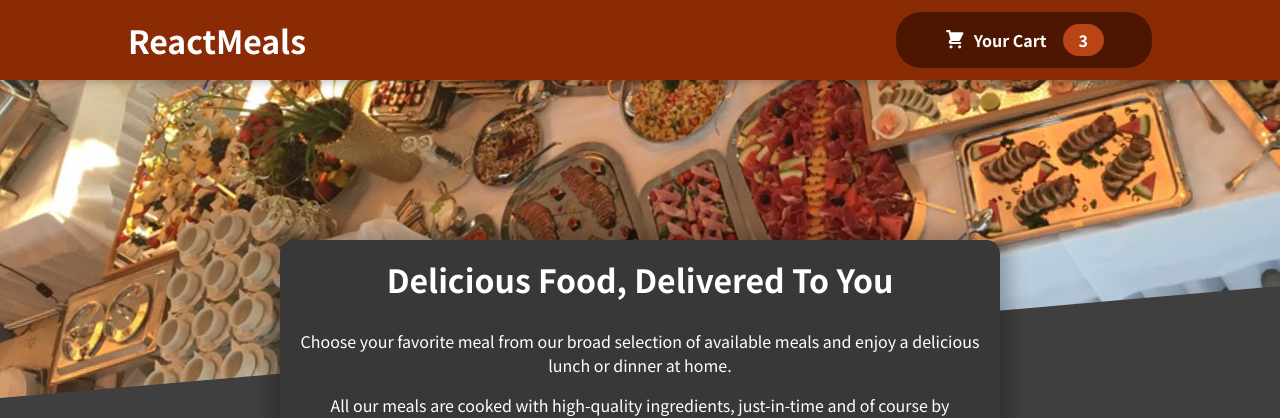
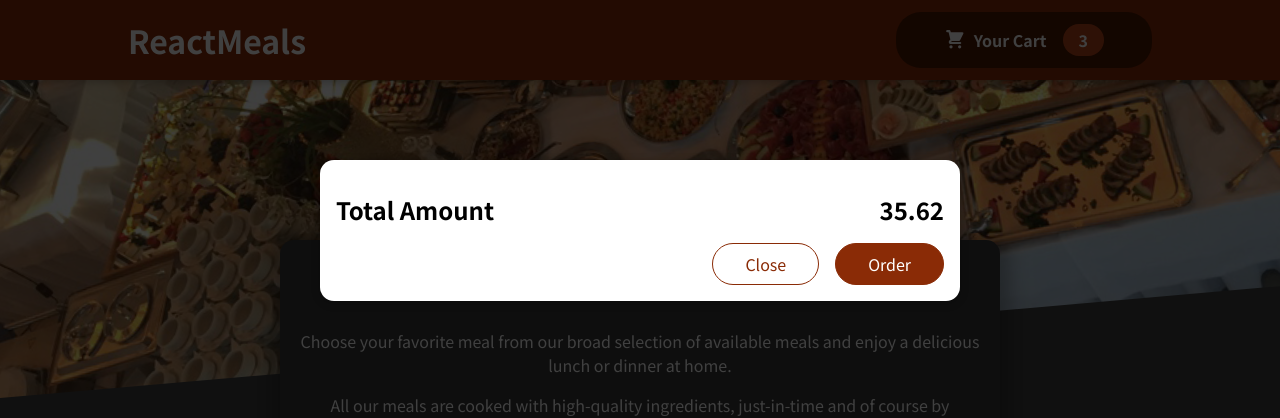
Before and after one commit to mauroef/react-the-complete-guide, a React (Create React App) app: page / in a window 1280 px wide. Shown: the top 418 px of the page. Built offline with nearby package versions, Linux system fonts and the light colour scheme.

Commit message:
139 Adding modal

```diff
--- a/public/index.html
+++ b/public/index.html
@@ -28,6 +28,7 @@
   </head>
   <body>
     <noscript>You need to enable JavaScript to run this app.</noscript>
+    <div id="overlays"></div>
     <div id="root"></div>
     <!--
       This HTML file is a template.
--- a/src/App.js
+++ b/src/App.js
@@ -1,14 +1,16 @@
 import { Fragment } from 'react';
 import Header from './components/Layout/Header';
 import Meals from './components/Meals/Meals';
+import Cart from './components/Cart/Cart';
 
 function App() {
   return (
     <Fragment>
-      <Header/>
+      <Cart />
+      <Header />
       <main>
-          <Meals/>
-        </main>
+        <Meals />
+      </main>
     </Fragment>
   );
 }
--- /dev/null
+++ b/src/components/Cart/Cart.js
@@ -0,0 +1,28 @@
+import Modal from '../UI/Modal';
+import classes from './Cart.module.css';
+
+const Cart = (props) => {
+  const cartItems = (
+    <ul className={classes['cart-items']}>
+      {[{ id: 'c1', name: 'Sushi', amount: 2, price: 12.99 }].map((items) => {
+        <li>{items.name}</li>;
+      })}
+    </ul>
+  );
+
+  return (
+    <Modal>
+      {cartItems}
+      <div className={classes.total}>
+        <span>Total Amount</span>
+        <span>35.62</span>
+      </div>
+      <div className={classes.actions}>
+        <button className={classes['button--alt']}>Close</button>
+        <button className={classes.button}>Order</button>
+      </div>
+    </Modal>
+  );
+};
+
+export default Cart;
--- /dev/null
+++ b/src/components/Cart/Cart.module.css
@@ -0,0 +1,46 @@
+.cart-items {
+  list-style: none;
+  margin: 0;
+  padding: 0;
+  max-height: 20rem;
+  overflow: auto;
+}
+
+.total {
+  display: flex;
+  justify-content: space-between;
+  align-items: center;
+  font-weight: bold;
+  font-size: 1.5rem;
+  margin: 1rem 0;
+}
+
+.actions {
+  text-align: right;
+}
+
+.actions button {
+  font: inherit;
+  cursor: pointer;
+  background-color: transparent;
+  border: 1px solid #8a2b06;
+  padding: 0.5rem 2rem;
+  border-radius: 25px;
+  margin-left: 1rem;
+}
+
+.actions button:hover,
+.actions button:active {
+  background-color: #5a1a01;
+  border-color: #5a1a01;
+  color: white;
+}
+
+.actions .button--alt {
+  color: #8a2b06;
+}
+
+.actions .button {
+  background-color: #8a2b06;
+  color: white;
+}
--- a/src/components/UI/Modal.js
+++ b/src/components/UI/Modal.js
@@ -0,0 +1,31 @@
+import { Fragment } from 'react';
+import ReactDOM from 'react-dom';
+import classes from './Modal.module.css';
+
+const Backdrop = (props) => {
+  return <div className={classes.backdrop}></div>;
+};
+
+const ModalOverlay = (props) => {
+  return (
+    <div className={classes.modal}>
+      <div className={classes.content}>{props.children}</div>
+    </div>
+  );
+};
+
+const portalElement = document.getElementById('overlays');
+
+const Modal = (props) => {
+  return (
+    <Fragment>
+      {ReactDOM.createPortal(<Backdrop />, portalElement)}
+      {ReactDOM.createPortal(
+        <ModalOverlay>{props.children}</ModalOverlay>,
+        portalElement
+      )}
+    </Fragment>
+  );
+};
+
+export default Modal;
--- /dev/null
+++ b/src/components/UI/Modal.module.css
@@ -0,0 +1,40 @@
+.backdrop {
+  position: fixed;
+  top: 0;
+  left: 0;
+  width: 100%;
+  height: 100vh;
+  z-index: 20;
+  background-color: rgba(0, 0, 0, 0.75);
+}
+
+.modal {
+  position: fixed;
+  top: 20vh;
+  left: 5%;
+  width: 90%;
+  background-color: white;
+  padding: 1rem;
+  border-radius: 14px;
+  box-shadow: 0 2px 8px rgba(0, 0, 0, 0.25);
+  z-index: 30;
+  animation: slide-down 300ms ease-out forwards;
+}
+
+@media (min-width: 768px) {
+  .modal {
+    width: 40rem;
+    left: calc(50% - 20rem);
+  }
+}
+
+@keyframes slide-down {
+  from {
+    opacity: 0;
+    transform: translateY(-3rem);
+  }
+  to {
+    opacity: 1;
+    transform: translateY(0);
+  }
+}
```
